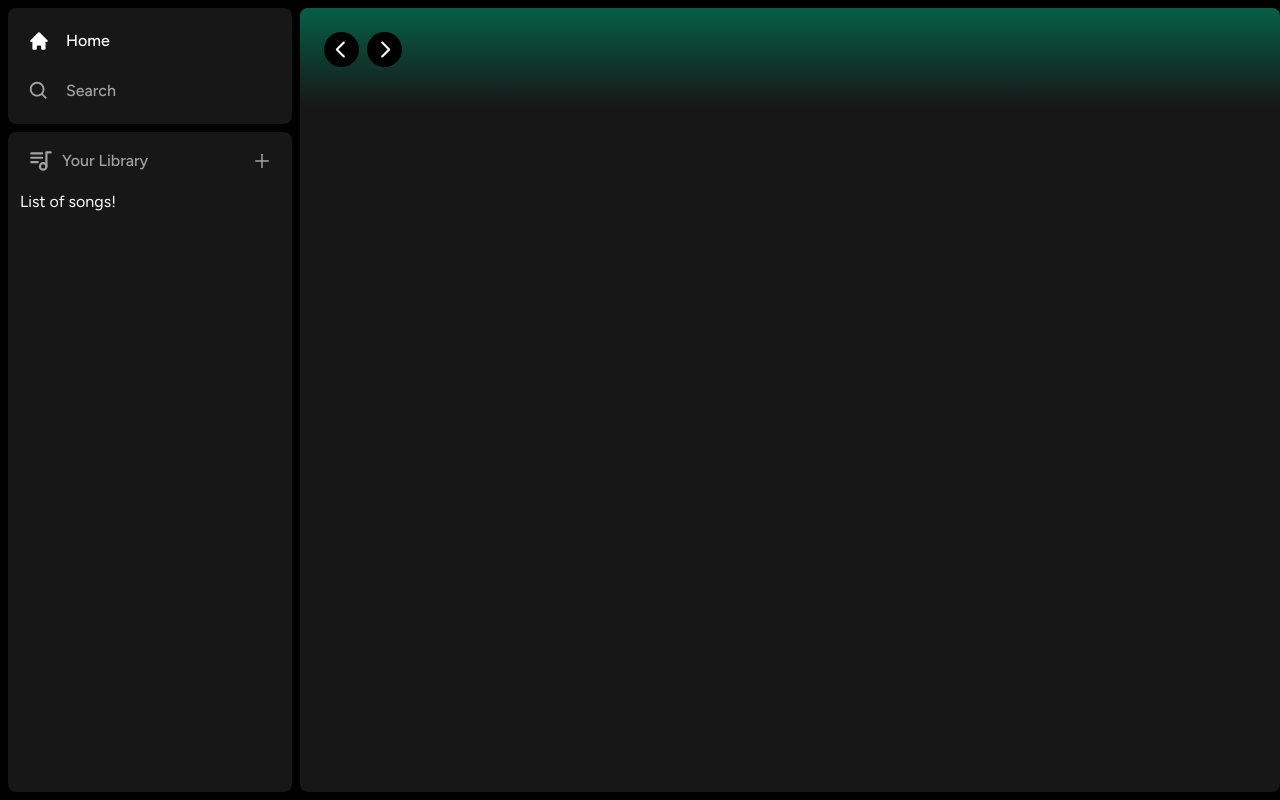
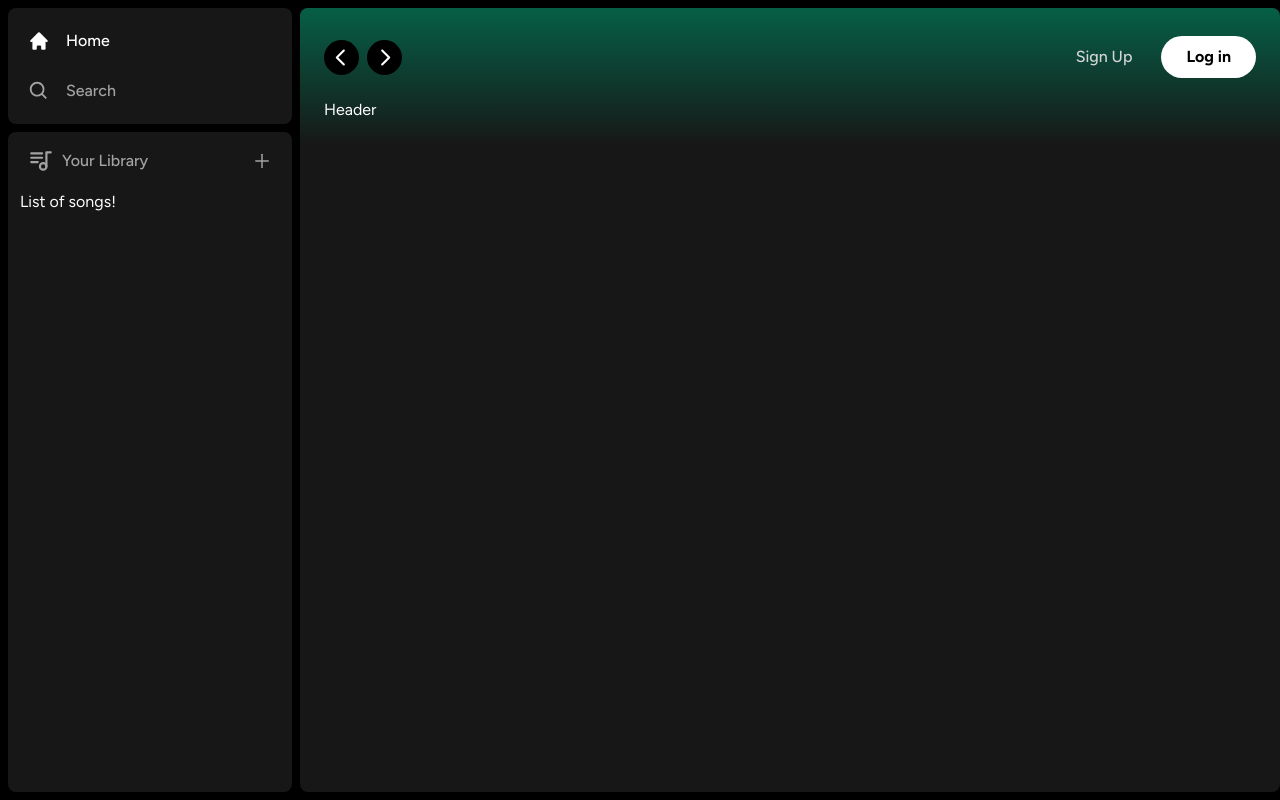
Before and after one commit to JamShou/Cloneify, a Next.js app: page / in a window 1280 px wide. Built offline with nearby package versions, Linux system fonts and the light colour scheme.

Commit message:
Sign up/Log in buttons added

```diff
--- /dev/null
+++ b/components/Button.tsx
@@ -0,0 +1,40 @@
+import { forwardRef } from "react";
+import { twMerge } from "tailwind-merge";
+
+interface ButtonProps extends React.ButtonHTMLAttributes<HTMLButtonElement> {}
+
+const Button = forwardRef<HTMLButtonElement, ButtonProps>(
+  ({ className, children, disabled, type = "button", ...props }, ref) => {
+    return (
+      <button
+        type={type}
+        className={twMerge(
+          `
+        w-full
+        rounded-full
+        bg-green-500
+        border
+        border-transparent
+        px-3
+        py-3
+        disabled:cursor-not-allowed
+        disabled:opacity-50
+        text-black
+        font-bold
+        hover:opactiy-75
+        transition`,
+          className
+        )}
+        disabled={disabled}
+        ref={ref}
+        {...props}
+      >
+        {children}
+      </button>
+    );
+  }
+);
+
+Button.displayName = "Button";
+
+export default Button;
--- a/components/Header.tsx
+++ b/components/Header.tsx
@@ -4,6 +4,7 @@
 import { RxCaretLeft, RxCaretRight } from "react-icons/rx";
 import { HiHome } from "react-icons/hi";
 import { BiSearch } from "react-icons/bi";
+import Button from "./Button";
 
 interface HeaderProps {
   children: React.ReactNode;
@@ -94,7 +95,43 @@
             <BiSearch className="text-black" size={20} />
           </button>
         </div>
+        <div
+          className="
+        flex
+        justify-bewtween
+        items-center
+        gap-x-4
+        "
+        >
+          <>
+            <div>
+              <Button
+                onClick={() => {}}
+                className="
+              bg-transparent
+              text-neutral-300
+              font-medium
+              "
+              >
+                Sign Up
+              </Button>
+            </div>
+            <div>
+              <Button
+                onClick={() => {}}
+                className="
+              bg-white
+                px-6
+                py-2
+              "
+              >
+                Log in
+              </Button>
+            </div>
+          </>
+        </div>
       </div>
+      {children}
     </div>
   );
 };
```
